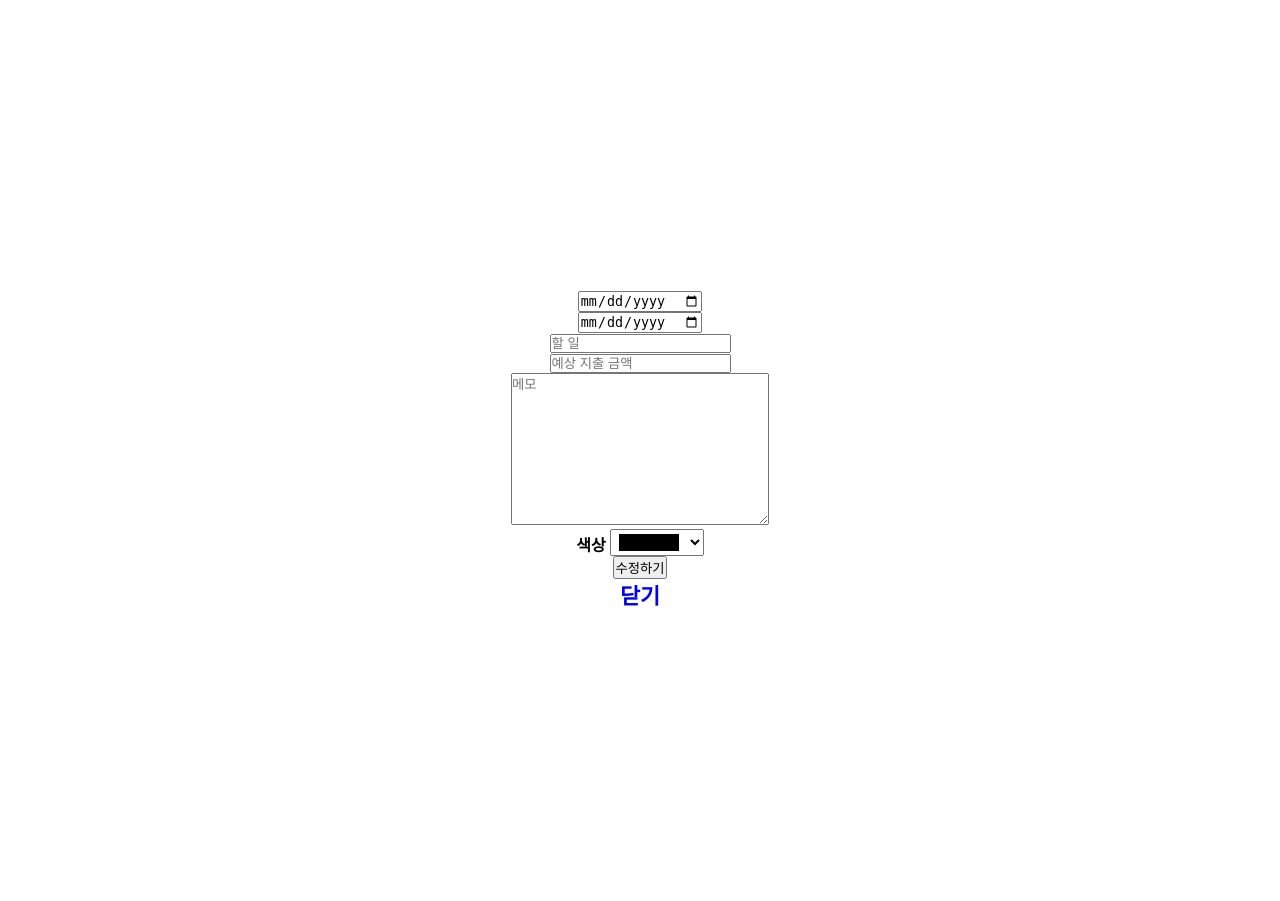
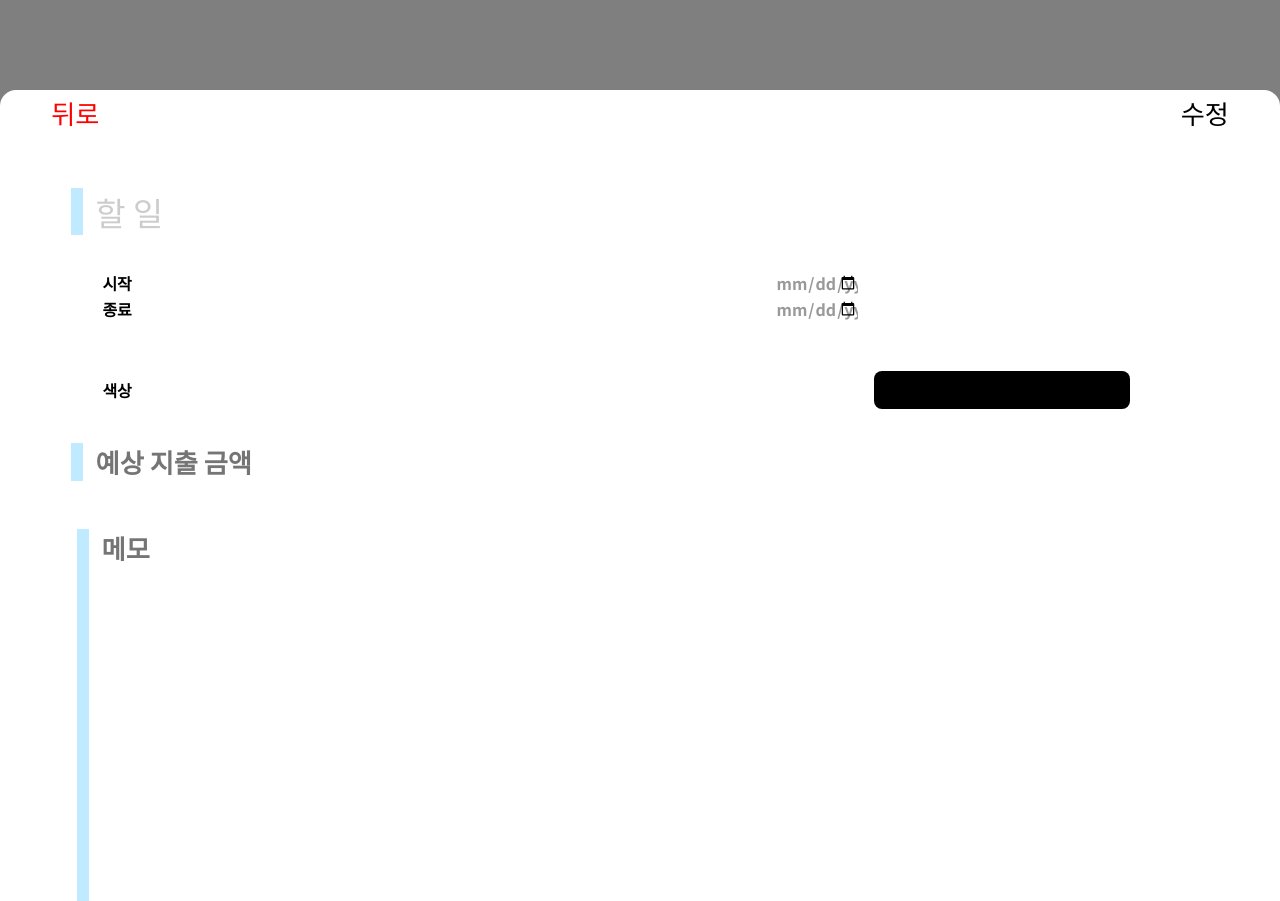
Before and after one commit to gaerini/Chocowallet, a Django app: template project/app/templates/edit.html in a window 1280 px wide. Run offline with Django 4.2, Linux system fonts and the light colour scheme; the template is opened without the code that fills it, so the values that code supplies are empty; some libraries are stand-ins or nearby versions.

Commit message:
2023.07.14(금)_김태균

```diff
--- /dev/null
+++ b/project/app/static/edit.css
@@ -0,0 +1,195 @@
+@import url("https://fonts.googleapis.com/css?family=Questrial&display=swap");
+@import url("https://fonts.googleapis.com/css2?family=Noto+Sans+KR:wght@700&display=swap");
+
+* {
+    font-family: "Noto Sans KR", sans-serif;
+    font-weight: bold;
+  }
+
+html, body, .viewport, .container {
+    height: 100vh;
+    width: 100vw;
+}
+
+.background {
+    width: 100vw;
+    height: 100vh;
+    background-color: rgba(0,0,0,0.5);
+    z-index: 1;
+}
+
+.modal_back {
+    width: 100vw;
+    height: 90vh;
+    z-index: 2;
+    position: fixed;
+    left: 0;
+    bottom: 0;
+    background-color: white;
+    border-top-left-radius: 16px;
+    border-top-right-radius: 16px;
+}
+
+.eventEditModal {
+    z-index: 2;
+  }
+
+.modal_first_bar {
+    position: relative;
+    display: flex;
+    width: 100%;
+    height: 5vh;
+    justify-content: space-between;
+    align-items: center;
+    border-top-left-radius: 16px;
+    border-top-right-radius: 16px;
+    font-size: calc(1.2vw + 1.2vh);
+}
+
+.modal_first_bar button {
+    all: unset;
+    font-weight: 500;
+    margin: 0vw 4vw 0vw 4vw;
+}
+
+.title_content,
+.startdate,
+.expectspend,
+.color {
+  display: flex;
+  flex-direction: column;
+  width: 100vw;
+  height: auto;
+  min-height: 5vh;
+  justify-content: center;
+  align-items: center;
+  margin-top: 3vh;
+}
+
+#event_content_update,
+#event_cost_update {
+  all: unset;
+}
+
+.title_content {
+  height: 7vh;
+  margin-top: 5vh;
+}
+
+#event_content_update {
+  margin-left: 6vw;
+  padding-left: 1vw;
+  border-left: 1vw solid rgba(171,227,255,0.75);
+  width: 93vw;
+  font-size: calc(1.5vw + 1.5vh);
+}
+
+.startdate label {
+  margin-right: 50vw;
+}
+
+.startdate input {
+  all: unset;
+  font-weight: 500;
+  color: rgba(0, 0, 0, 0.4);
+  display: inline-flex;
+  align-items: center;
+  overflow: hidden;
+  text-align: start;
+}
+
+.startdate {
+  width: 90vw;
+  margin-left: 8vw;
+  margin-right: 2vw;
+  font-weight: 500;
+  color: black;
+  align-items: flex-start;
+}
+
+.color{
+  width: 90vw;
+  margin-left: 8vw;
+  margin-right: 2vw;
+  margin-top: 5vh;
+  font-weight: 500;
+  color: black;
+  align-items: flex-start;
+}
+
+.color > div {
+  display: flex;
+  align-items: center;
+}
+
+.color input[type="color" i][list] {
+  appearance: auto;
+  inline-size: 20vw;
+  block-size: 4.2vh;
+}
+
+.color input[type="color" i] {
+  background-color: white;
+  padding: 0;
+}
+
+.color-picker {
+  width: 20vw;
+  height: 4.2vh;
+  border-radius: 8px;
+  overflow: hidden;
+}
+
+.color label {
+  margin-right: 58vw;
+}
+
+.color input {
+  border: 0;
+}
+
+.expectspend {
+  margin-bottom: 5vh;
+}
+
+#event_cost_update {
+  margin-left: 6vw;
+  padding-left: 1vw;
+  border-left: 1vw solid rgba(171,227,255,0.75);
+  width: 93vw;
+  font-size: calc(1.2vw + 1.2vh);
+}
+
+input[type="color"]::-webkit-color-swatch-wrapper {
+  padding: 0;
+}
+input[type="color"]::-webkit-color-swatch {
+  border: none;
+}
+
+.startdate input[type="date"]::-webkit-calendar-picker-indicator {
+  margin-left: -5vw;
+}
+
+.title_content input[type="date"]::-webkit-calendar-picker-indicator {
+  pointer-events: auto;
+}
+
+.title_content input::placeholder {
+  font-family: "Noto Sans KR", sans-serif;
+  font-weight: 500;
+  color: rgba(0, 0, 0, 0.2);
+}
+
+#event_memo_update {
+  width: 88vw;
+  margin: 0vw 7vw 0vw 6vw;
+  padding: 0;
+  padding-left: 1vw;
+  border: 0;
+  border-left: 1vw solid rgba(171,227,255,0.75);
+  font-size: calc(1.2vw + 1.2vh);
+}
+#event_memo_update:focus {
+  outline: none;
+}
--- a/project/app/templates/calendar.html
+++ b/project/app/templates/calendar.html
@@ -79,7 +79,6 @@
         </div>
     </div>
 </div>
-
 
 
 <div class="modalbox hidden">
--- a/project/app/templates/edit.html
+++ b/project/app/templates/edit.html
@@ -4,31 +4,40 @@
 {% load static %}
 {% load account socialaccount %}
 {% providers_media_js %}
-<link rel="stylesheet" type="text/css" href="{% static 'cover.css' %}">
+<link rel="stylesheet" type="text/css" href="{% static 'edit.css' %}">
 {% endblock css %}
 
 {% block container %}
     <!-- 이벤트 수정 -->
+    <div class="background"></div>
     <div class="eventEdit">
+        <div class="modal_back">
             <form action="" method="post">
                 {% csrf_token %}
+                <div class ="modal_first_bar">
+                    <button onclick="goBack()" style="color:red;">뒤로</button>
+                    <p class="modal-date"></p>
+                    <button type="submit">수정</button>
+                </div>
+                <div class="title_content">
                     <div>
+                        <input type="text" name="content" id="event_content_update" value="" placeholder="할 일"/>
+                    </div>
+                </div>
+                <div class="startdate">
+                    <div>
+                        <label for="date">시작</label>
                         <input type="date" name="start_date" id="event_date_update"/>
                     </div>
                     <div>
+                        <label for="date">종료</label>
                         <input type="date" name="finish_date" id="event_finish_date_update"/>
                     </div>
-            <div>
-                <input type="text" name="content" id="event_content_update" value="" placeholder="할 일"/>
                 </div>
-            <div>
-                <input type="number" name="cost" id="event_cost_update" value="" placeholder="예상 지출 금액"/>
-            </div>
-            <div>
-                <textarea name="memo" id="event_memo_update" cols="30" rows="10" placeholder="메모"></textarea>
-            </div>
+                <div class="color">
                     <div>
                         <label for="category">색상</label>
+                        <div class="color-picker">
                             <input type="color" name="category" id="event_category_update" list="colorOptions">
                             <datalist id="colorOptions">
                                 <option>#abe3ff</option>
@@ -43,13 +52,16 @@
                                 <option>#bcffe7</option>
                             </datalist>
                         </div>
-            <button type="submit">
-                수정하기
-            </button>
+                    </div>
+                </div>
+                <div class="expectspend">
+                    <input type="number" name="cost" id="event_cost_update" value="" placeholder="예상 지출 금액"/>
+                </div>
+                <div>
+                    <textarea name="memo" id="event_memo_update" cols="30" rows="10" placeholder="메모"></textarea>
+                </div>
             </form>
-        <a href="{% url 'calendar' user_pk %}">
-            닫기
-        </a>
+        </div>
     </div>
 
 
--- a/project/app/views.py
+++ b/project/app/views.py
@@ -133,6 +133,7 @@ def delete_event(request, event_pk):
     return redirect('calendar', user_pk)
 
 @csrf_exempt
+
 def edit(request, event_pk):
     user = request.user
     user_pk = user.pk
```
Also changed, not shown: project/app/static/calendar.css (+3 -13 lines). Lines whose indentation alone changed are shown as unchanged.
